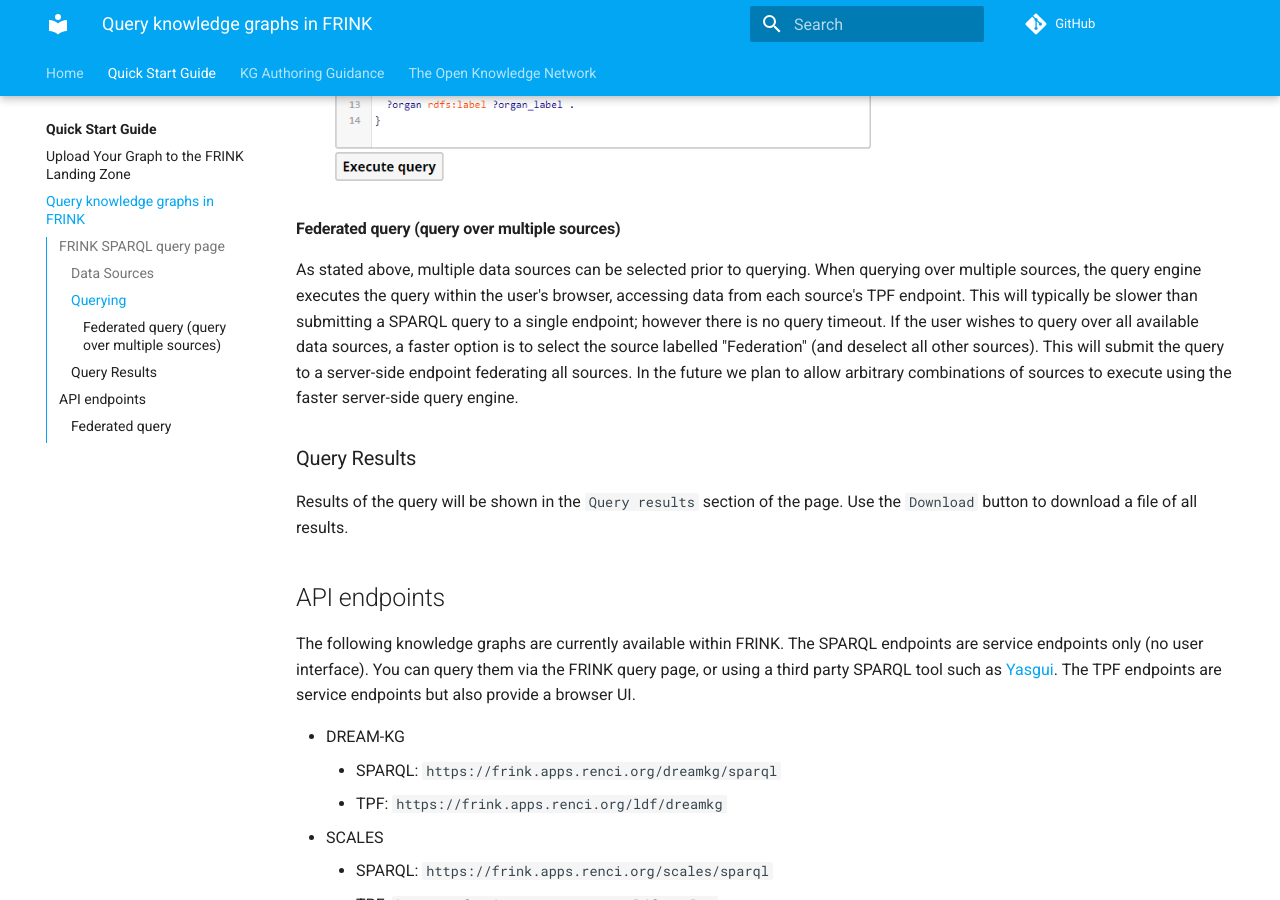
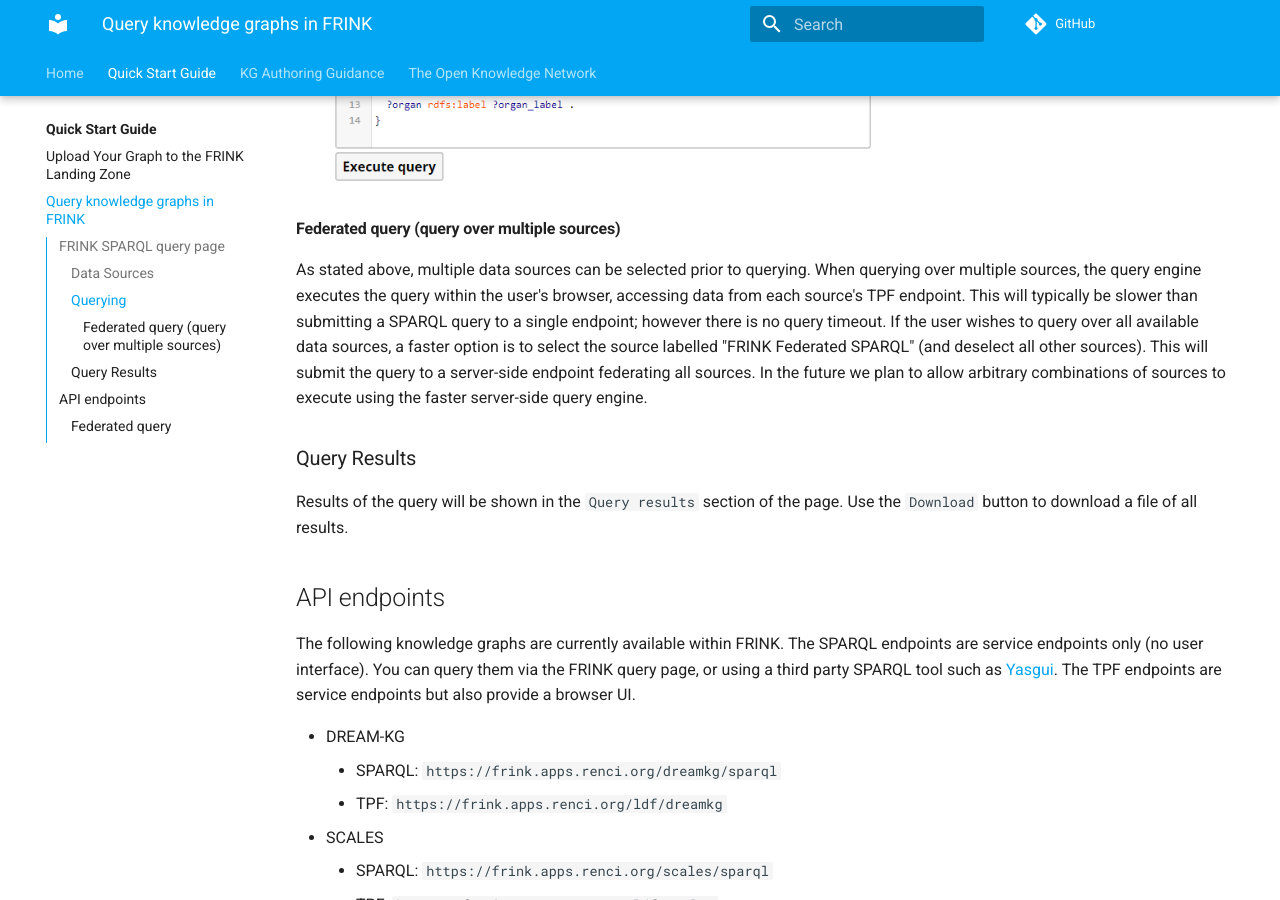
Before and after one commit to frink-okn/frink-landing-zone, an MkDocs documentation site: the page built from docs/help/query-page.md, in a window 1280 px wide and 900 px high, scrolled down 1293 px. Built offline with MkDocs 1.6.1 and Material for MkDocs 9.7.7, drawn with Linux system fonts in a browser that asks for light colours; comment, search, counter and statistics services are not loaded.

Commit message:
Update query-page.md

```diff
--- a/docs/help/query-page.md
+++ b/docs/help/query-page.md
@@ -26,7 +26,7 @@
 
 #### Federated query (query over multiple sources)
 
-As stated above, multiple data sources can be selected prior to querying. When querying over multiple sources, the query engine executes the query within the user's browser, accessing data from each source's TPF endpoint. This will typically be slower than submitting a SPARQL query to a single endpoint; however there is no query timeout. If the user wishes to query over all available data sources, a faster option is to select the source labelled "Federation" (and deselect all other sources). This will submit the query to a server-side endpoint federating all sources. In the future we plan to allow arbitrary combinations of sources to execute using the faster server-side query engine.
+As stated above, multiple data sources can be selected prior to querying. When querying over multiple sources, the query engine executes the query within the user's browser, accessing data from each source's TPF endpoint. This will typically be slower than submitting a SPARQL query to a single endpoint; however there is no query timeout. If the user wishes to query over all available data sources, a faster option is to select the source labelled "FRINK Federated SPARQL" (and deselect all other sources). This will submit the query to a server-side endpoint federating all sources. In the future we plan to allow arbitrary combinations of sources to execute using the faster server-side query engine.
 
 ### Query Results
 
```
